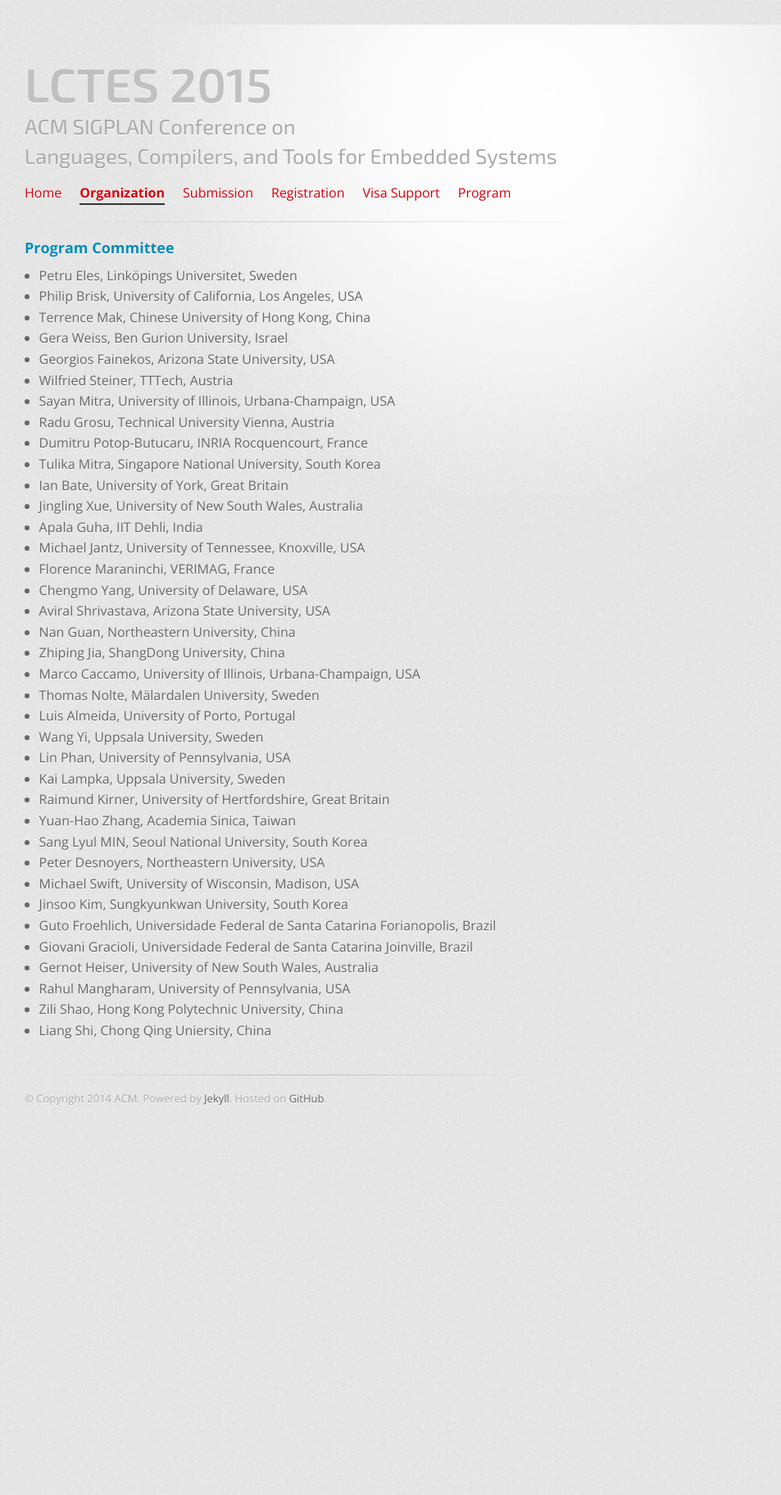
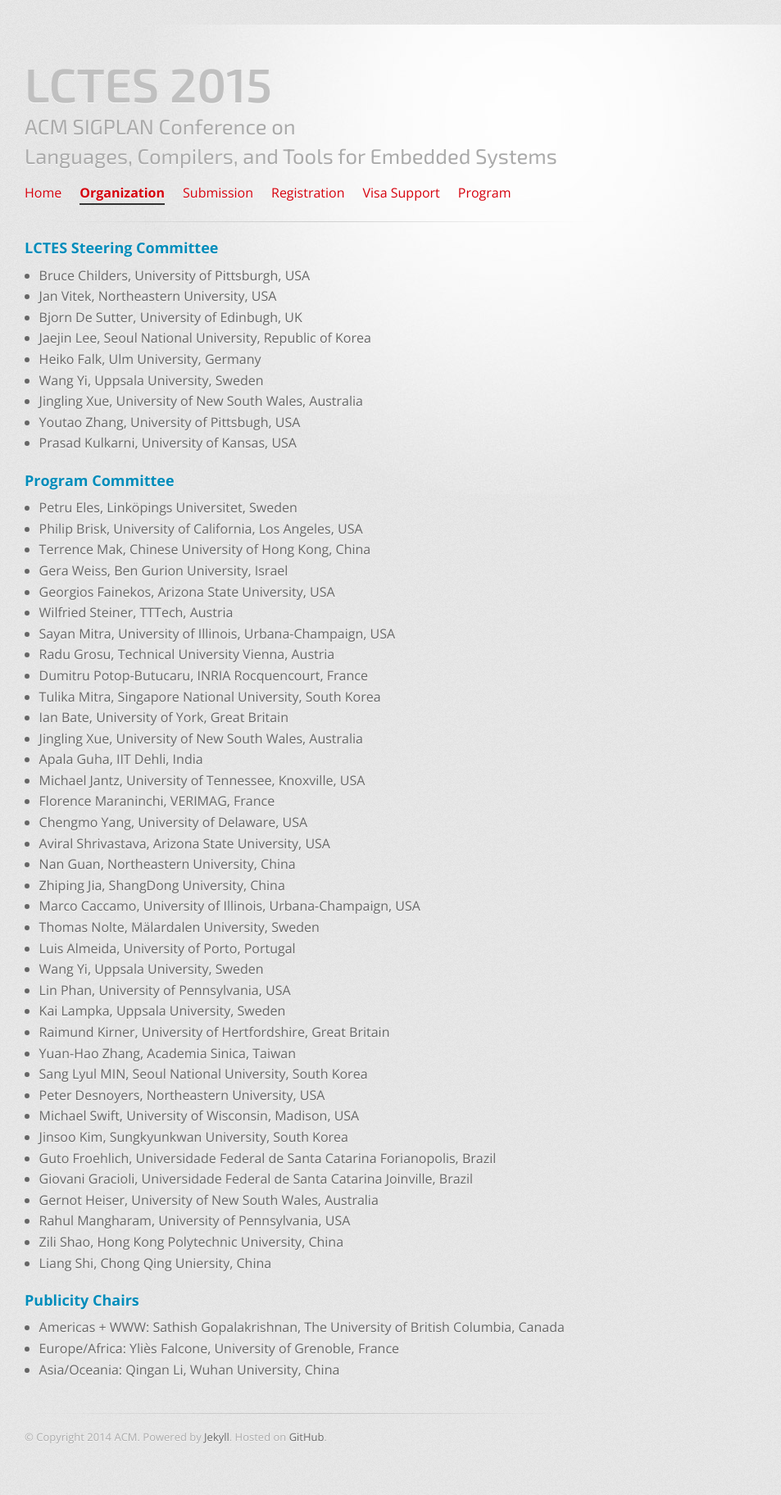
Before and after one commit to GSathish/lctes2015, a Jekyll site: the page built from organization/index.html, in a window 1280 px wide. Shown: the whole page at 82% size, without its empty margins (0-953 px from the left). Built offline with Jekyll 4.4.1, drawn with Linux system fonts in a browser that asks for light colours; before the commit the page ends 1410 px from its top, so only the background shows below that.

Commit message:
Update index.html

```diff
--- a/organization/index.html
+++ b/organization/index.html
@@ -4,6 +4,19 @@
 current: organization
 description: LCTES 2015 Organizing Committee
 ---
+
+<h3>LCTES Steering Committee</h3>
+<ul>
+<li>Bruce Childers, University of Pittsburgh, USA</li>
+<li>Jan Vitek, Northeastern University, USA</li>
+<li>Bjorn De Sutter, University of Edinbugh, UK</li>
+<li>Jaejin Lee, Seoul National University, Republic of Korea</li>
+<li>Heiko Falk, Ulm University, Germany</li>
+<li>Wang Yi, Uppsala University, Sweden</li>
+<li>Jingling Xue, University of New South Wales, Australia</li>
+<li>Youtao Zhang, University of Pittsbugh, USA</li>
+<li>Prasad Kulkarni, University of Kansas, USA</li>
+</ul>
 
 <h3>Program Committee</h3>
 
@@ -46,3 +59,10 @@
 <li>Zili Shao, Hong Kong Polytechnic University, China</li>
 <li>Liang Shi, Chong Qing Uniersity, China</li>
 </ul>
+
+<h3>Publicity Chairs</h3>
+<ul>
+<li>Americas + WWW: Sathish Gopalakrishnan, The University of British Columbia, Canada</li>
+<li>Europe/Africa: Yliès Falcone, University of Grenoble, France</li>
+<li>Asia/Oceania: Qingan Li, Wuhan University, China</li>
+</ul>
```
